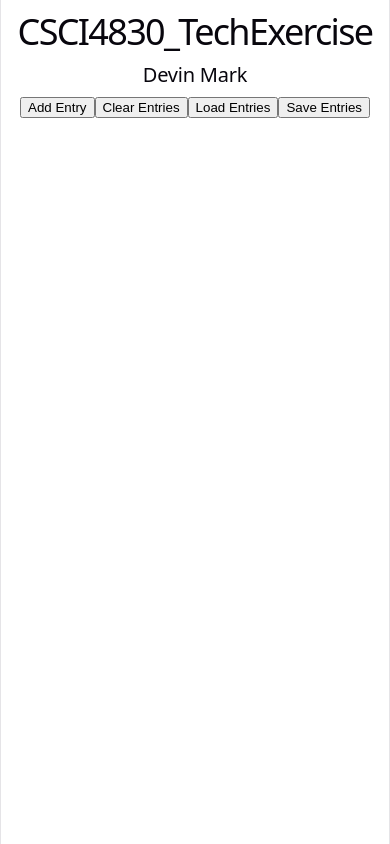
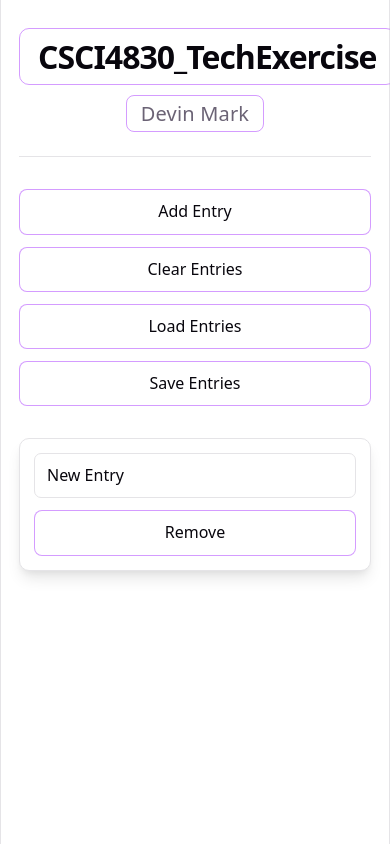
Before and after one commit to dmark250/CSCI4830_TechExercise, a React (Vite) app: page / in a window 390 px wide. Both pictures are taken after a click on the button "Add Entry". Built offline with nearby package versions, Linux system fonts and the light colour scheme.

Commit message:
Stylized the web page and implemented displaying entries

```diff
--- a/src/App.css
+++ b/src/App.css
@@ -1,5 +1,169 @@
-.home {
-  text-align: center;
-  padding:12rem;
-  background-color: rgb(30, 25, 125);
+.app {
+  width: 100%;
+  box-sizing: border-box;
+  padding: 48px;
 }
+
+.app-header {
+  width: min(760px, 100%);
+  margin: 0 auto 32px;
+  padding-bottom: 24px;
+  border-bottom: 1px solid var(--border);
+}
+
+.app-title {
+  display: block;
+  width: fit-content;
+  margin: 0 auto 10px;
+  padding: 10px 18px;
+  font-size: 42px;
+  line-height: 1.1;
+  letter-spacing: -1px;
+  font-weight: 600;
+  color: var(--text-h);
+  text-decoration: none;
+  border: 1px solid var(--accent-border);
+  border-radius: 10px;
+}
+
+.app-author {
+  display: block;
+  width: fit-content;
+  margin: 0 auto;
+  padding: 6px 14px;
+  font-size: 20px;
+  font-weight: 400;
+  color: var(--text);
+  text-decoration: none;
+  border: 1px solid var(--accent-border);
+  border-radius: 8px;
+}
+
+.app-title:hover,
+.app-author:hover {
+  background: var(--accent-bg);
+}
+
+.entries-options {
+  display: flex;
+  justify-content: center;
+  flex-wrap: wrap;
+  gap: 12px;
+  margin-bottom: 32px;
+}
+
+.entries-options button,
+.are-you-sure button,
+.remove-entry-button {
+  font: inherit;
+  color: var(--text-h);
+  background: var(--bg);
+  border: 1px solid var(--accent-border);
+  border-radius: 8px;
+  padding: 10px 18px;
+  cursor: pointer;
+  transition:
+    border-color 150ms ease,
+    background-color 150ms ease,
+    transform 150ms ease;
+}
+
+.entries-options button:hover,
+.are-you-sure button:hover,
+.remove-entry-button:hover {
+  background: var(--accent-bg);
+}
+
+.entries-options button:active,
+.are-you-sure button:active,
+.remove-entry-button:active {
+  transform: translateY(1px);
+}
+
+.are-you-sure {
+  width: min(420px, 100%);
+  box-sizing: border-box;
+  margin: 0 auto 28px;
+  padding: 20px;
+  border: 1px solid var(--accent-border);
+  border-radius: 12px;
+  background: var(--accent-bg);
+  box-shadow: var(--shadow);
+}
+
+.are-you-sure-title {
+  margin: 0 0 16px;
+  color: var(--text-h);
+}
+
+.are-you-sure button {
+  margin: 0 6px;
+}
+
+.user-entries {
+  width: min(760px, 100%);
+  margin: 0 auto;
+  display: flex;
+  flex-direction: column;
+  gap: 12px;
+}
+
+.user-entry {
+  display: flex;
+  align-items: center;
+  gap: 12px;
+  padding: 14px;
+  border: 1px solid var(--border);
+  border-radius: 10px;
+  background: var(--bg);
+  box-shadow: var(--shadow);
+}
+
+.entry-value {
+  flex: 1;
+  min-width: 0;
+  box-sizing: border-box;
+  font: inherit;
+  color: var(--text-h);
+  background: var(--bg);
+  border: 1px solid var(--border);
+  border-radius: 7px;
+  padding: 10px 12px;
+  outline: none;
+}
+
+.entry-value:focus {
+  border-color: var(--accent-border);
+  box-shadow: 0 0 0 3px var(--accent-bg);
+}
+
+.remove-entry-button {
+  flex-shrink: 0;
+}
+
+@media (max-width: 700px) {
+  .app {
+    padding: 28px 18px;
+  }
+
+  .app-title {
+    font-size: 32px;
+  }
+
+  .entries-options {
+    flex-direction: column;
+  }
+
+  .entries-options button {
+    width: 100%;
+  }
+
+  .user-entry {
+    align-items: stretch;
+    flex-direction: column;
+  }
+
+  .remove-entry-button {
+    width: 100%;
+  }
+}
--- a/src/App.jsx
+++ b/src/App.jsx
@@ -106,35 +106,40 @@ function App() {
     removedEntries.current.push(removedEntry);
   }
 
+  return (
+    <div className='app'>
+      <div className='app-header'>
+        <a className='app-title' href='https://github.com/dmark250/CSCI4830_TechExercise'>CSCI4830_TechExercise</a>
+        <a className='app-author' href='https://github.com/dmark250'>Devin Mark</a>
 
-  return (
-    <div>
-      <div>
-        <h1>CSCI4830_TechExercise</h1>
-        <h2>Devin Mark</h2>
       </div>
 
       {areYouSure[0] ? (
         <div className='are-you-sure' >
-          <h3>Are you sure?</h3>
-          <button onClick={areYouSureYes}>Yes!</button>
-          <button onClick={areYouSureNo}>No!</button>
+          <h3 className='are-you-sure-title'>Are you sure?</h3>
+          <button className='are-you-sure-yes' onClick={areYouSureYes} >Yes!</button>
+          <button className='are-you-sure-no' onClick={areYouSureNo} >No!</button>
         </div>
       ) : null}
 
       <div className='entries-options'>
-        <button onClick={addEntry}>Add Entry</button>
-        <button onClick={clearData}>Clear Entries</button>
-        <button onClick={loadData}>Load Entries</button>
-        <button onClick={saveData}>Save Entries</button>
+        <button className='add-entry-button' onClick={addEntry} >Add Entry</button>
+        <button className='clear-entries-button' onClick={clearData} >Clear Entries</button>
+        <button className='load-entries-button' onClick={loadData} >Load Entries</button>
+        <button className='save-entries-button' onClick={saveData} >Save Entries</button>
       </div>
 
       <div className='user-entries'>
-        {/* TODO: Add rendering for entries with buttons on each for changing the value. Should use the index in entries to change that one. Use editEntry() somehow? */}
-        {/* Also maybe a delete button on each one as well that would use removeEntry? */}
+        {entries.map((entry, index) => (
+          <div className='user-entry' key={entry.id ?? entry.time}>
+            <input className='entry-value' type='text' value={entry.value} onChange={(event) => editEntry(index, event.target.value)} />
+            <button className='remove-entry-button' onClick={() => removeEntry(index)} >Remove</button>
+          </div>
+        ))}
       </div>
 
     </div>
+
   )
 }
 
```
